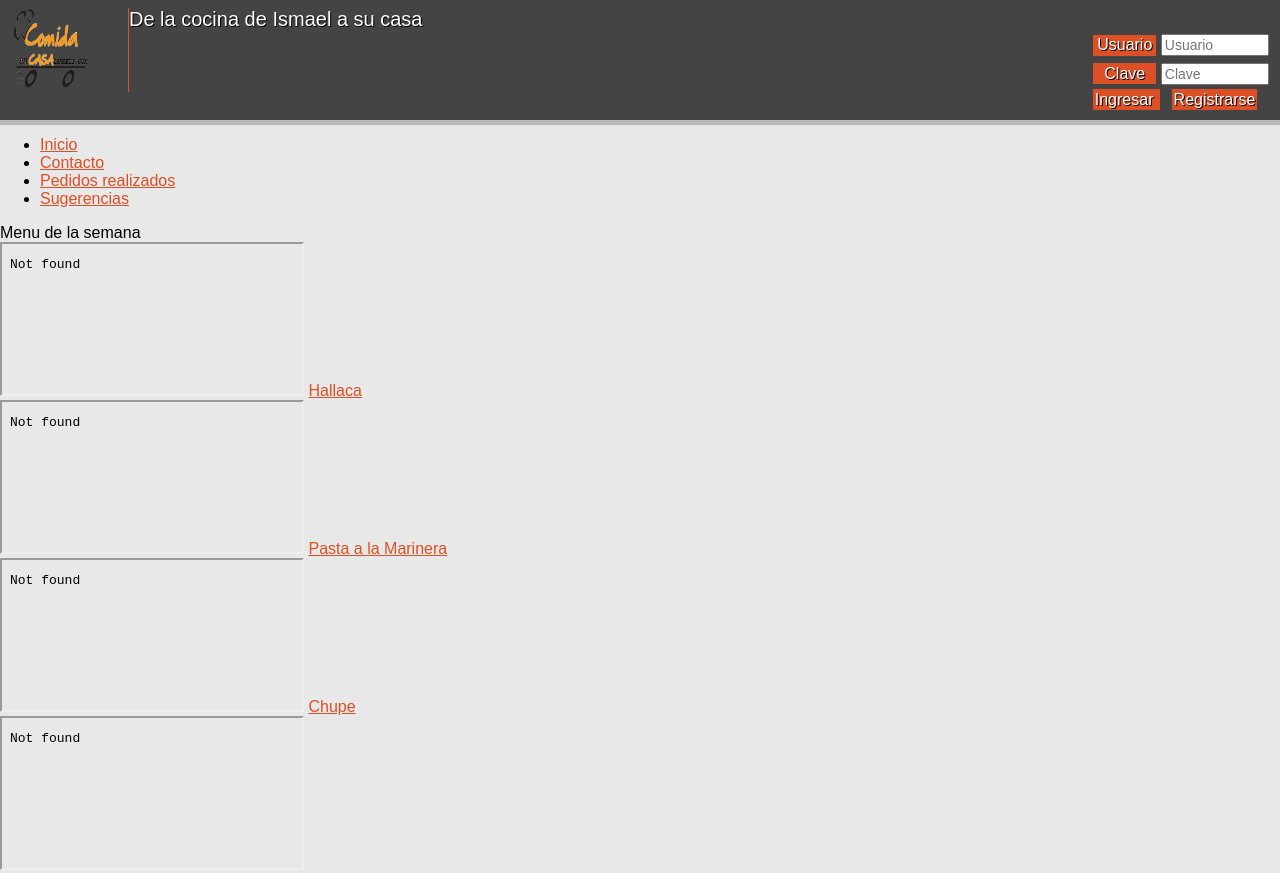
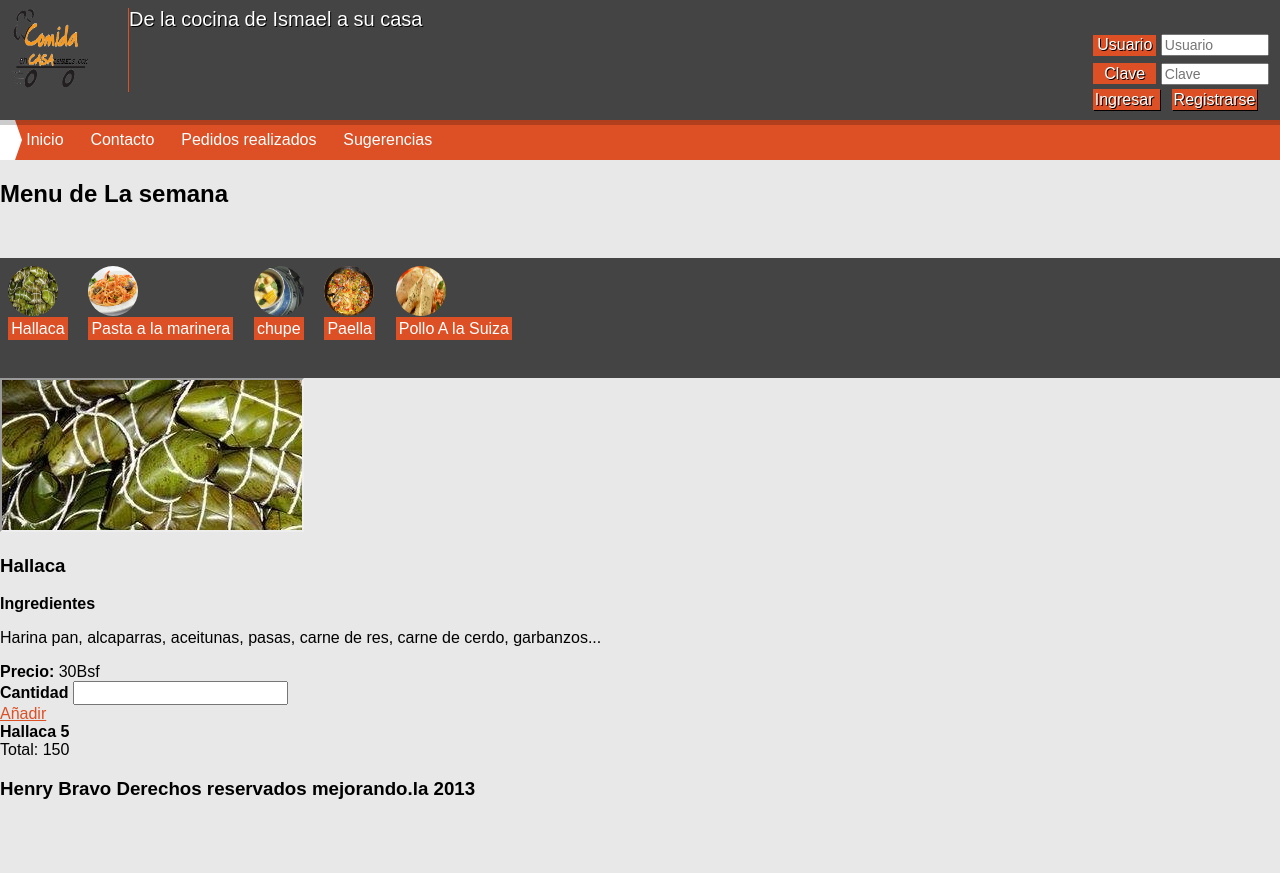
Before and after one commit to HenryGBC/ismael.github.io, a plain HTML site: page index.html in a window 1280 px wide. Shown: the top 873 px of the page. After the commit the page ends 819 px from the top, so only its background shows below. Drawn offline with Linux system fonts and the light colour scheme.

Commit message:
Menu de la semana(Casi Listo)

```diff
--- a/css/ismaels.css
+++ b/css/ismaels.css
@@ -6,14 +6,27 @@ header .logo{width:120px;float:left;border-right:1px solid #dd4f24;}
 header .logo img{height:80px;width:80px}
 header .iniciosesion{text-shadow:1px 1px 0 #000;}
 header .iniciosesion .titulo{margin:0 180px 0 70px;font-size:20px;font-weight:normal;margin:0;padding:0}
-header .iniciosesion .registro{float:right;}
+header .iniciosesion .registro{float:right;right:10px;top:-15px;}
 header .iniciosesion .registro .usuario{padding:.2em;}
 header .iniciosesion .registro .usuario input{font-size:14px}
 header .iniciosesion .registro .clave{padding:.2em;}
 header .iniciosesion .registro .clave input{font-size:14px}
 header .iniciosesion .registro .iniciar{padding:.2em;}
 header .iniciosesion .registro .iniciar a{color:#fff;text-decoration:none;background:#dd4f24;padding:.1em}
-header .iniciosesion .registro .iniciar .ingresar{margin-right:12.5px}
+header .iniciosesion .registro .iniciar .ingresar{margin-right:12.5px;box-shadow:1px 1px 0 #000}
+header .iniciosesion .registro .iniciar .registrarse{box-shadow:1px 1px 0 #000}
 header .iniciosesion .bienvenida{display:none;float:right;}
 header .iniciosesion .bienvenida .bienvenido{float:left;margin-top:0}
 header .iniciosesion .bienvenida .usuario{float:right}
+nav{background:#dd4f24;border-left:15px solid #fff;position:relative;}
+nav:before{border-bottom:20px solid transparent;border-left:7px solid #fff;border-top:20px solid transparent;content:"";left:0;position:absolute;top:0}
+nav .menu{height:40px;line-height:40px;margin:0;padding:0;overflow-x:auto;overflow-y:hidden;white-space:nowrap;}
+nav .menu::-webkit-scrollbar{display:none}
+nav .menu li{display:inline-block}
+nav .menu a{color:#fff;display:block;margin:0 .5em;padding:0 .2em;text-decoration:none;}
+nav .menu a:hover{background:rgba(0,0,0,0.1)}
+.menu_semana{height:120px;border:5px;background:#444;margin-top:50px;white-space:nowrap;overflow-x:auto;}
+.menu_semana .platosms{display:inline-block;padding:.5em;}
+.menu_semana .platosms .platoms img{height:50px;width:50px;border-radius:50%}
+.menu_semana .platosms .nom_plato{background:#dd4f24;color:#fff;text-decoration:none;padding:.2em;}
+.menu_semana .platosms .nom_plato:hover{background:rgba(0,0,0,0.1)}
--- a/index.html
+++ b/index.html
@@ -47,29 +47,48 @@
 
 	</header>
 
-	<nav class="menu">
-		<ul>
+	<nav >
+		<ul class="menu">
 			<li><a href="#">Inicio</a></li>
 			<li><a href="#">Contacto</a></li>
 			<li><a href="#">Pedidos realizados</a></li>
 			<li><a href="#">Sugerencias</a></li>
 
+
 		</ul>
 	</nav>
+	<h2 class="titulo_menu"> Menu de La semana</h2>
+	<section class="menu_semana">
 
-	<section class="menu_semana">
-		<span class="titulo_menu">Menu de la semana</span>
 		 <article class="platosms">
-		 	<iframe src="imagenes/platos/hallacas.jpg" class="platoms"></iframe>
-		 	<a href="#" class="platosms">Hallaca</a>
+		 	<figure class="platoms">
+				<img src="imagenes/platos/hallacas.jpg" />
+		 	</figure>
+		 	<a href="#" class="nom_plato">Hallaca</a>
+		 </article>
+		 <article class="platosms">
+		 	<figure class="platoms">
+			<img src="imagenes/platos/pasta_marinera.jpg" />
+		 	</figure>
+		 	<a href="#" class="nom_plato">Pasta a la marinera</a>
+		 </article>
+		 <article class="platosms">
+		 	<figure class="platoms">
+				<img src="imagenes/platos/chupe.jpg" />
+		 	</figure>
+		 	<a href="#" class="nom_plato">chupe</a>
 		 </article>
 		  <article class="platosms">
-		 	<iframe src="imagenes/platos/hallacas.jpg" class="platoms"></iframe>
-		 	<a href="#" class="platosms">Pasta a la Marinera</a>
+		 	<figure class="platoms">
+				<img src="imagenes/platos/paella.jpg" />
+		 	</figure>
+		 	<a href="#" class="nom_plato">Paella</a>
 		 </article>
 		  <article class="platosms">
-		 	<iframe src="imagenes/platos/hallacas.jpg" class="platoms"></iframe>
-		 	<a href="#" class="platosms">Chupe</a>
+		 	<figure class="platoms">
+				<img src="imagenes/platos/pollo_suiza.jpg" />
+		 	</figure>
+		 	<a href="#" class="nom_plato">Pollo A la Suiza</a>
 		 </article>
 	</section>
 	<section class="seleccionarplato">
@@ -116,5 +135,13 @@
  			<span></span>
 		</div>
 	</section>
+	<footer>
+		<h3>
+			<strong>Henry Bravo Derechos reservados</strong>
+			<span class ="mejor">
+				mejorando.la 2013
+			</span>
+		</h3>
+	</footer>
 </body>
 </html>
```
Also changed, not shown: imagenes/platos/chupe.jpg (added), imagenes/platos/hallacas.jpg (added), imagenes/platos/paella.jpg (added), imagenes/platos/pasta_marinera.jpg (added), imagenes/platos/pollo_suiza.jpg (added), 1 other file.
